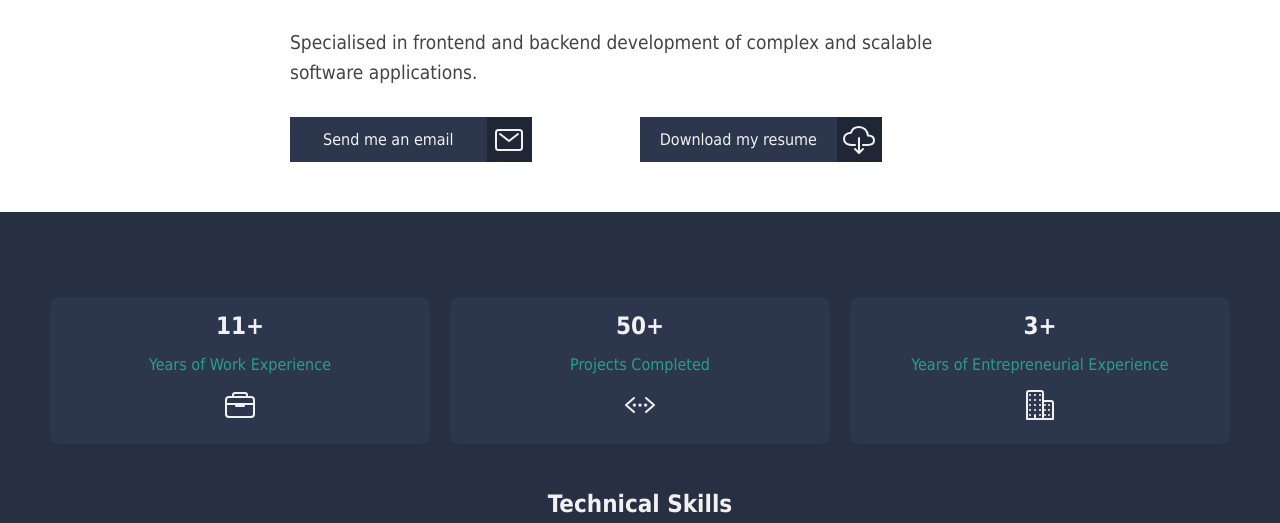
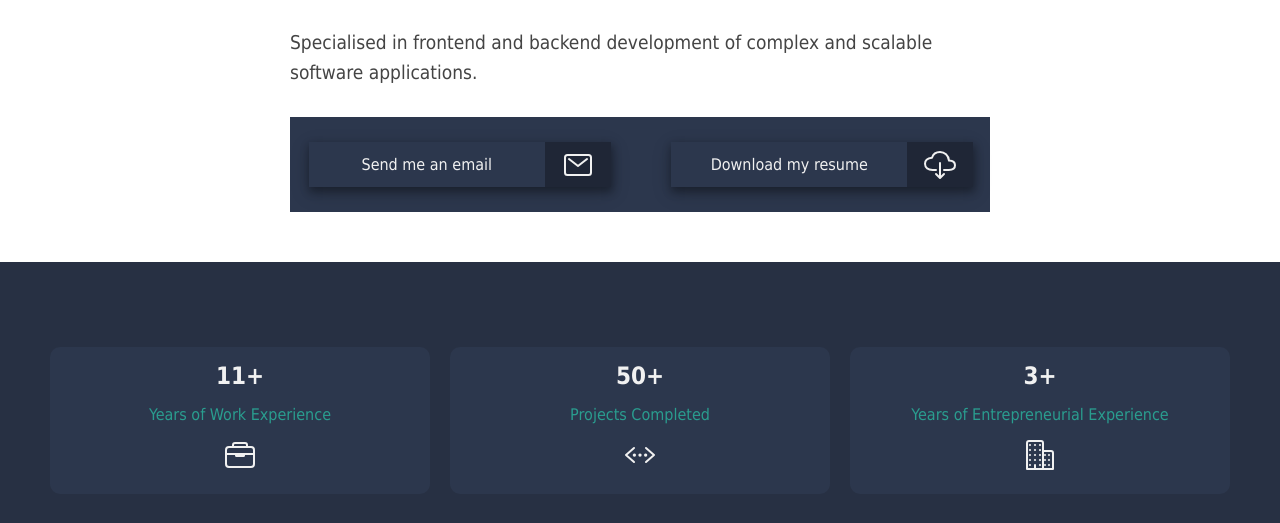
Before and after one commit to adaphner/adaphner.github.io, a plain HTML site: page index.html in a window 1280 px wide. Shown: the part 277-800 px from the top of the page. Drawn offline with nearby package versions, Linux system fonts and the light colour scheme.

Commit message:
updated homepage buttons layout

```diff
--- a/css/index.css
+++ b/css/index.css
@@ -129,7 +129,6 @@ body {
     max-width: 1200px;
     padding: 0 25px;
     color: #444444;
-    /* cursor: default; */
 }
 
 .da-logo-top img {
@@ -151,60 +150,55 @@ body {
     padding: 20px 0 20px 0;
 }
 
-.portfolio-btns {
+.bio-btns-main {
     display: flex;
     flex-wrap: wrap;
-    row-gap: 25px;
+    gap: 25px;
     width: 100%;
     max-width: 700px;
+    padding: 25px 0;
+    background-color: #273043;
+    background-color: #2c374d;
 }
 
 .bio-btn-container {
-    width: 50%;
-    min-width: 290px;
+    display: flex;
+    width: 100%;
+    max-width: 300px;
 }
 
-@media screen and (max-width: 630px) {
-    .bio-btn-container {
-        width: 100%;
-    }
+.bio-btn-container a {
+    text-decoration: none;
 }
 
-.icon-styled-btn {
+.btn-styled-icon {
     display: flex;
     align-items: center;
     border: none;
-    overflow: hidden;
-    float: left;
-    height: 45px;
     font-size: 16px;
     font-weight: 500;
+    height: 45px;
+    cursor: pointer;
     color: #f1f1f1;
-    cursor: pointer;
-    background-color: #204666;
+    transition: 0.2s ease;
     background-color: #2c374d;
-    transition: 0.2s ease;
+    box-shadow: 1px 4px 8px 1px rgba(0, 0, 0, 0.3), 0 6px 20px 0 rgba(0, 0, 0, 0.19);
 }
 
-.icon-styled-btn:hover {
-    background-color: #1f5a63;
+.btn-styled-icon:hover {
+    background-color: #2a9d8f;
 }
 
 .btn-text {
-    width: 210px;
+    width: 270px;
 }
 
-@media screen and (max-width: 430px) {
-    .btn-text {
-        width: 280px;
-    }
-}
 
 .btn-icon {
     display: flex;
     align-items: center;
     height: 100%;
-    width: 20%;
+    width: 25%;
     font-size: 32px;
     background-color: rgba(0, 0, 0, 0.3);
 }
@@ -214,7 +208,6 @@ body {
     width: 100%;
     padding: 75px 0;
     color: #f1f1f1;
-    /* cursor: default; */
 }
 
 .cards-title {
--- a/index.html
+++ b/index.html
@@ -49,10 +49,10 @@
                     <p>Specialised in frontend and backend development of complex and scalable software applications.</p>
                 </div>
 
-                <div class="portfolio-btns">
+                <div class="bio-btns-main">
                     <div class="bio-btn-container">
                         <a href="mailto:aulibriced@gmail.com">
-                            <button type="button" class="icon-styled-btn">
+                            <button type="button" class="btn-styled-icon">
                                 <span class="btn-text">Send me an email</span>
                                 <span class="btn-icon">
                                     <ion-icon name="mail-outline"></ion-icon>
@@ -60,9 +60,10 @@
                             </button>
                         </a>
                     </div>
+
                     <div class="bio-btn-container">
                         <a href="/files/A-Daphner-Resume.pdf" download="Daphner-Aulibrice-Resume">
-                            <button type="button" class="icon-styled-btn">
+                            <button type="button" class="btn-styled-icon">
                                 <span class="btn-text">Download my resume</span>
                                 <span class="btn-icon">
                                     <ion-icon name="cloud-download-outline"></ion-icon>
```
